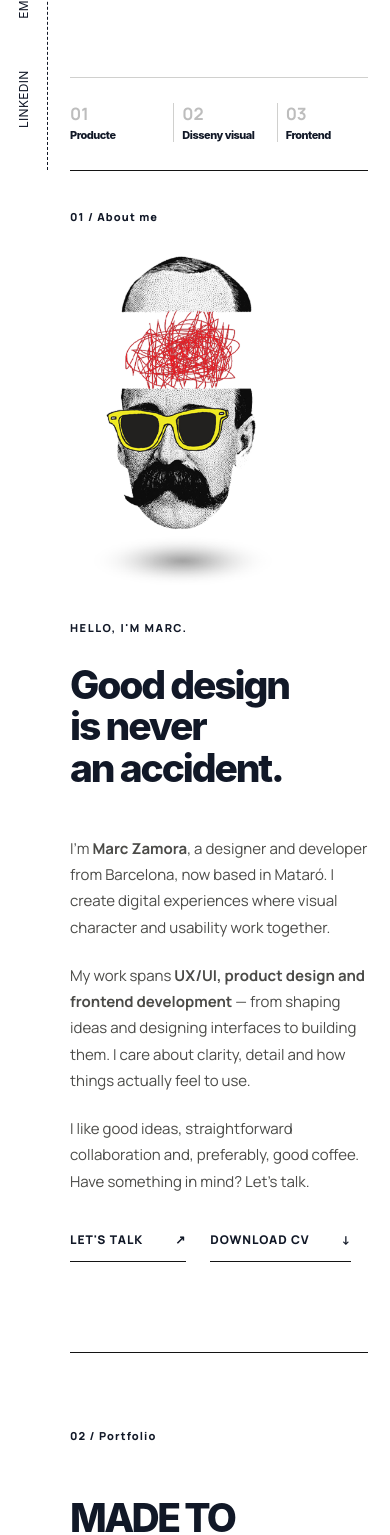
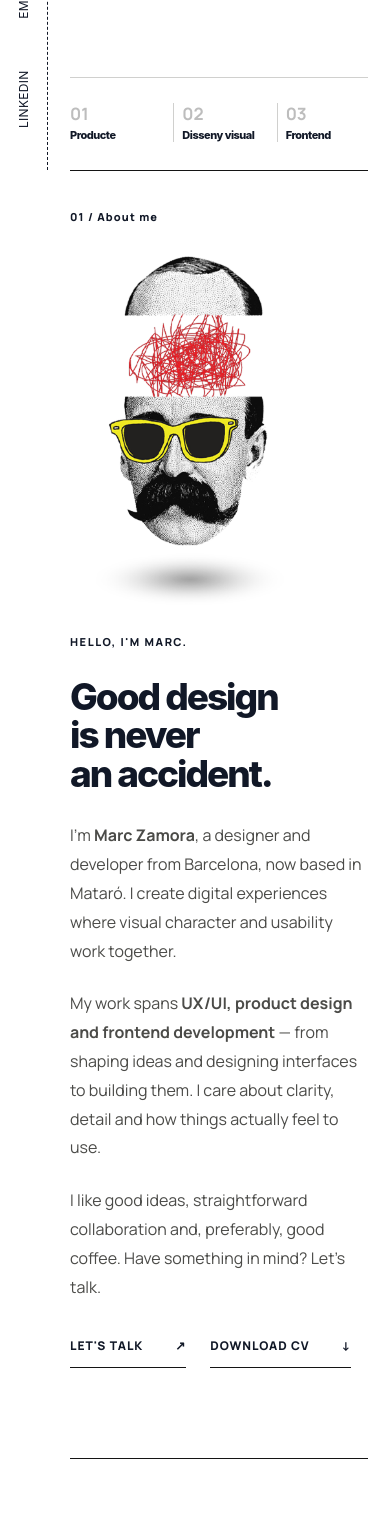
Before and after one commit to xinaski/xinaski-design, a Vue app: page / in a window 390 px wide. Shown: the part 674-2209 px from the top of the page. Built offline with nearby package versions, Linux system fonts and the light colour scheme; a web font is replaced by a local one.

Commit message:
Match approved About screenshot layout and full-width copy

```diff
--- a/src/style.css
+++ b/src/style.css
@@ -366,3 +366,23 @@ a:focus-visible, button:focus-visible { outline: 2px solid var(--ink); outline-o
  .about-section .about-visual img { max-width:280px; }
  .about-section .about-details { width:100%; }
 }
+
+
+/* About reference layout: left-grouped portrait and headline, wide text below. */
+.about-section .about-grid { grid-template-columns:minmax(0,240px) minmax(0,560px); column-gap:clamp(14px,2.2vw,34px); justify-content:start; row-gap:clamp(42px,5vw,76px); }
+.about-section .about-visual { justify-content:center; }
+.about-section .about-visual img { max-height:350px; width:100%; height:auto; object-fit:contain; }
+.about-section .about-copy h2 { font-size:clamp(44px,4.2vw,72px); line-height:1.04; }
+.about-section .about-details { grid-column:1/-1; width:100%; max-width:none; margin:0; }
+.about-section .about-details .about-description { max-width:none; width:100%; margin:0; font-size:clamp(16px,1.25vw,19px); line-height:1.8; gap:24px; }
+.about-section .about-details .about-actions { max-width:none; }
+@media(max-width:900px) and (min-width:641px) {
+ .about-section .about-grid { grid-template-columns:minmax(0,30%) minmax(0,65%); gap:45px 3%; }
+ .about-section .about-copy h2 { font-size:clamp(34px,4.7vw,54px); }
+}
+@media(max-width:640px) {
+ .about-section .about-grid { grid-template-columns:1fr; gap:28px; }
+ .about-section .about-visual { justify-content:flex-start; }
+ .about-section .about-visual img { max-width:260px; }
+ .about-section .about-copy h2 { font-size:clamp(37px,9vw,56px); }
+}
```
